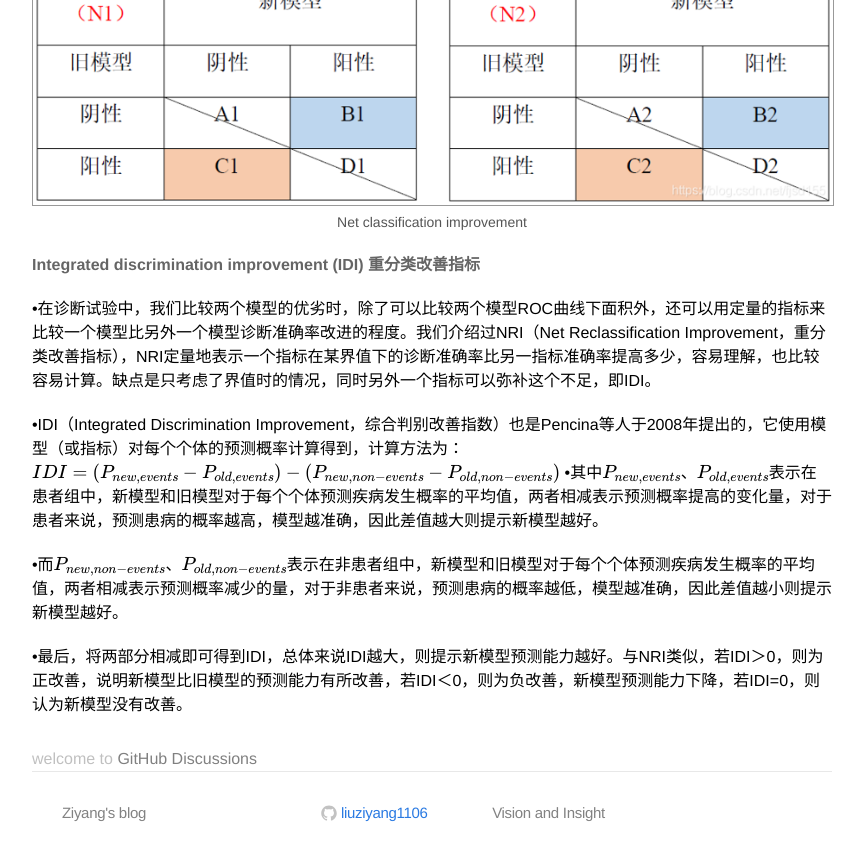
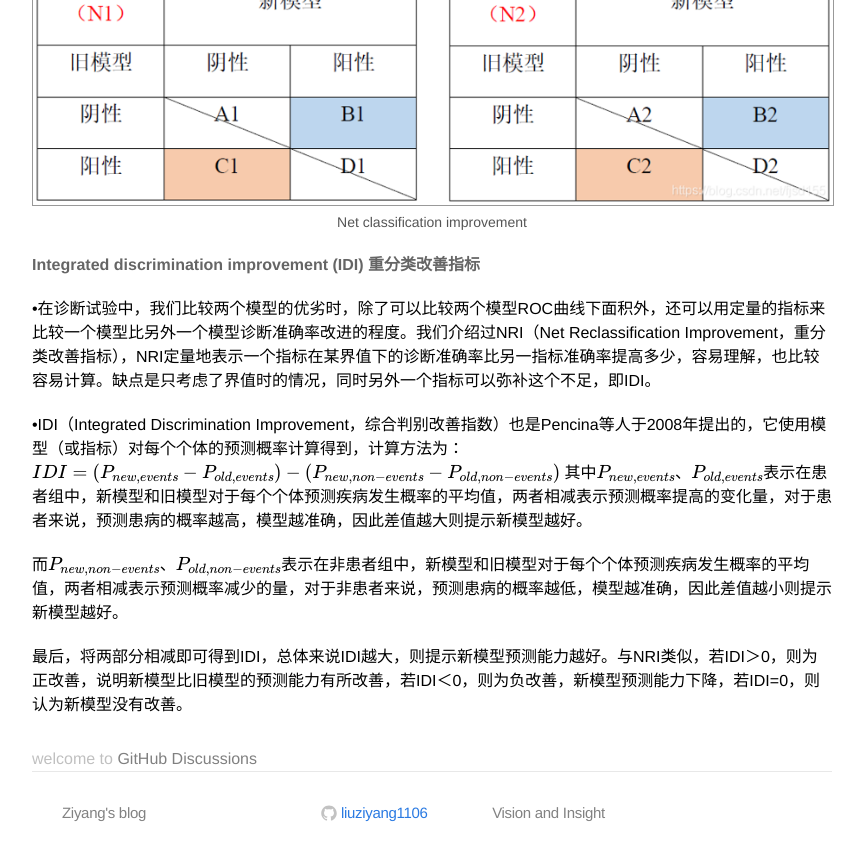
Before and after one commit to liuziyang1106/liuziyang1106.github.io, a Jekyll site: the page built from _posts/2021-8-23-model-evaluation.md, in a window 1280 px wide and 900 px high, scrolled down 3807 px. Shown: the top 861 px of the window, without its empty margins (208-1073 px from the left). Built offline with Jekyll 4.4.1, drawn with Linux system fonts in a browser that asks for light colours; formulas are drawn with MathJax 3.

```diff
--- a/_posts/2021-8-23-model-evaluation.md
+++ b/_posts/2021-8-23-model-evaluation.md
@@ -98,8 +98,8 @@ Roc 空间将伪阳性率(FPR)定义为 X 轴，真阳性率(TPR)定义为 Y 轴
 $$
 IDI = (P_{new,events}-P_{old, events}) -  (P_{new,non-events}-P_{old, non-events})
 $$
-•其中$P_{new, events}$、$P_{old,events}$表示在患者组中，新模型和旧模型对于每个个体预测疾病发生概率的平均值，两者相减表示预测概率提高的变化量，对于患者来说，预测患病的概率越高，模型越准确，因此差值越大则提示新模型越好。
+其中$P_{new, events}$、$P_{old,events}$表示在患者组中，新模型和旧模型对于每个个体预测疾病发生概率的平均值，两者相减表示预测概率提高的变化量，对于患者来说，预测患病的概率越高，模型越准确，因此差值越大则提示新模型越好。
 
-•而$P_{new, non-events}$、$P_{old,non-events}$表示在非患者组中，新模型和旧模型对于每个个体预测疾病发生概率的平均值，两者相减表示预测概率减少的量，对于非患者来说，预测患病的概率越低，模型越准确，因此差值越小则提示新模型越好。
+而$P_{new, non-events}$、$P_{old,non-events}$表示在非患者组中，新模型和旧模型对于每个个体预测疾病发生概率的平均值，两者相减表示预测概率减少的量，对于非患者来说，预测患病的概率越低，模型越准确，因此差值越小则提示新模型越好。
 
-•最后，将两部分相减即可得到IDI，总体来说IDI越大，则提示新模型预测能力越好。与NRI类似，若IDI＞0，则为正改善，说明新模型比旧模型的预测能力有所改善，若IDI＜0，则为负改善，新模型预测能力下降，若IDI=0，则认为新模型没有改善。
+最后，将两部分相减即可得到IDI，总体来说IDI越大，则提示新模型预测能力越好。与NRI类似，若IDI＞0，则为正改善，说明新模型比旧模型的预测能力有所改善，若IDI＜0，则为负改善，新模型预测能力下降，若IDI=0，则认为新模型没有改善。
```
